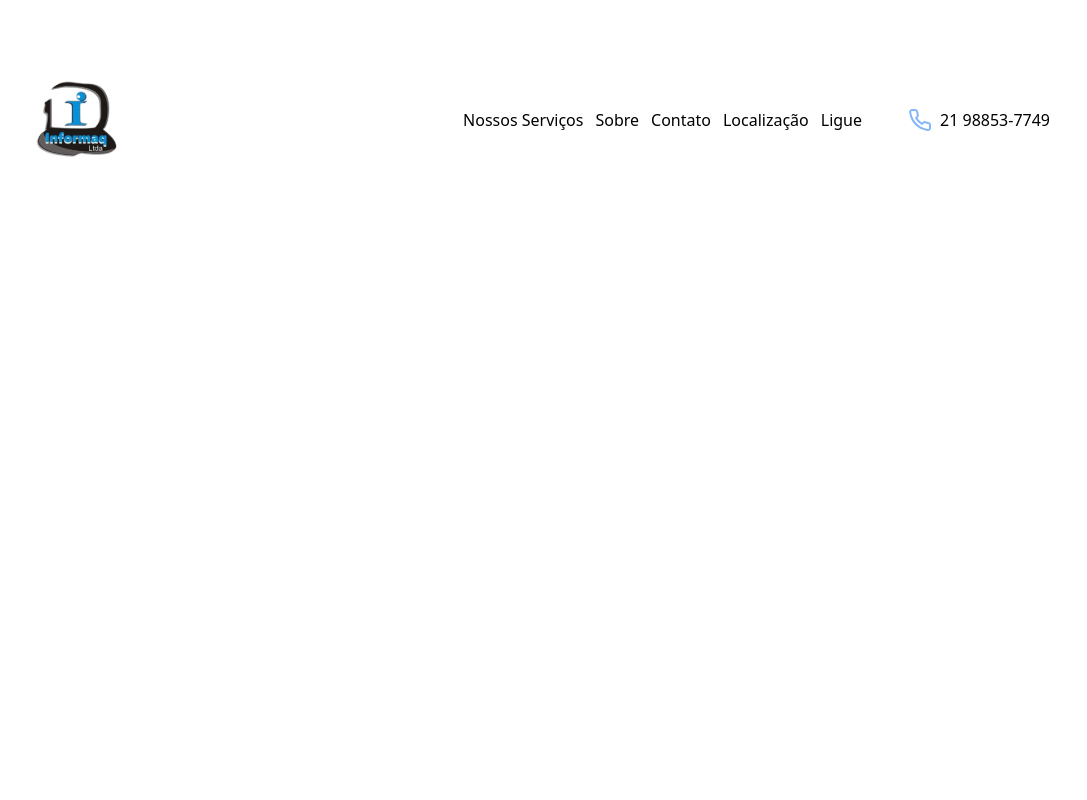
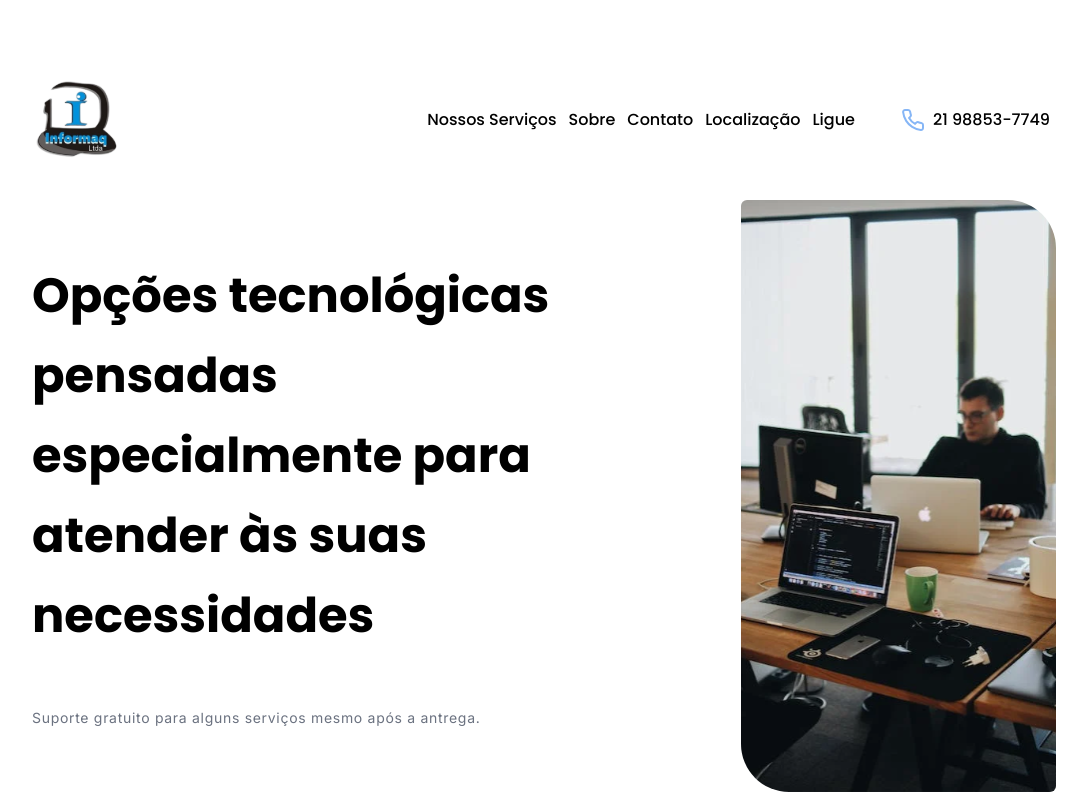
Before and after one commit to julioceno/informaq, a React (Vite) app: page / in a window 1280 px wide. Shown: the top 800 px of the page, without its empty margins (96-1183 px from the left). Built offline with nearby package versions, Linux system fonts and the light colour scheme.

Commit message:
[feature]: config fonts

```diff
--- a/src/App.tsx
+++ b/src/App.tsx
@@ -1,9 +1,17 @@
-import { Header } from "./components";
+import { Header, ImageAndText } from "./components";
 
 export default function App() {
   return (
-    <div className="flex flex-col pt-20 px-4 sm:px-10 lg:px-32">
+    <div className="max-w-[2000px] mx-auto flex flex-col pt-10 sm:pt-16 md:pt-20 px-4 sm:px-10 lg:px-32">
       <Header />
+      <main className="mt-10">
+        <section className="flex flex-col gap-10">
+          <ImageAndText />
+          <ImageAndText />
+          <ImageAndText />
+          <ImageAndText />
+        </section>
+      </main>
     </div>
   );
 }
--- a/src/commom/hooks/useWidth.ts
+++ b/src/commom/hooks/useWidth.ts
@@ -11,7 +11,7 @@ export enum Breakpoints {
 }
 
 function getBreakpoint(width: number) {
-  if (width < 355) return Breakpoints.XXS;
+  if (width < 365) return Breakpoints.XXS;
   if (width < 475) return Breakpoints.XS;
   if (width < 640) return Breakpoints.SM;
   if (width < 768) return Breakpoints.MD;
--- a/src/components/Header/Menu.tsx
+++ b/src/components/Header/Menu.tsx
@@ -6,11 +6,11 @@ export function Menu() {
   const isExtraSmall = useIsLessThan(Breakpoints.XXS);
 
   return (
-    <nav className="flex items-center">
+    <nav className="flex items-center font-poppins font-medium">
       <ul className="hidden md:flex gap-3">
         {menuList({}).map((item, index) => (
           <li key={index}>
-            <a href={item.href} className="text-black ">
+            <a href={item.href} className="text-black hover:underline">
               {item.label}
             </a>
           </li>
@@ -20,7 +20,7 @@ export function Menu() {
       {/* TODO: add this contact in enum */}
       {!isExtraSmall && (
         <a
-          className="flex gap-2 ml-10 p-1.5 ease-in-out duration-200 rounded-md cursor-pointer hover:bg-gray-200"
+          className="flex gap-2 ml-10 p-1.5 ease-in-out duration-200 rounded-md cursor-pointer hover:bg-gray-200  "
           href="tel:21988537749"
         >
           <Phone className="text-main-blue" />
--- /dev/null
+++ b/src/components/ImageAndText/index.tsx
@@ -0,0 +1,22 @@
+import ProgrammingPhoto from "../../../public/programming.svg";
+
+export function ImageAndText() {
+  return (
+    <section className="grid grid-cols-3 gap-3 md:gap-10">
+      <img
+        src={ProgrammingPhoto}
+        alt="programming"
+        className="w-full h-36 md:h-96 lg:h-[37rem] object-cover rounded-md md:rounded-tr-6xl md:rounded-bl-6xl col-span-3 md:col-span-1 md:order-2"
+      />
+      <div className="flex flex-col gap-1 col-span-3 md:col-span-2 text-center md:text-start mt-3 md:mt-14 md:order-1 md:place-self-start ">
+        <h2 className="font-poppins text-2xl sm:text-3xl md:text-4xl lg:text-5xl font-bold md:w-5/6 lg:md:4/6">
+          Opções tecnológicas pensadas especialmente para atender às suas
+          necessidades
+        </h2>
+        <span className="font-inter text-sm text-gray-500 md:mt-12 tracking-wider">
+          Suporte gratuito para alguns serviços mesmo após a antrega.
+        </span>
+      </div>
+    </section>
+  );
+}
--- a/src/components/index.ts
+++ b/src/components/index.ts
@@ -1 +1,2 @@
 export * from "./Header";
+export * from "./ImageAndText";
--- a/tailwind.config.js
+++ b/tailwind.config.js
@@ -1,4 +1,6 @@
 /** @type {import('tailwindcss').Config} */
+const defaultTheme = require("tailwindcss/defaultTheme");
+
 export default {
   content: ["./index.html", "./src/**/*.{js,ts,jsx,tsx}"],
   theme: {
@@ -6,6 +8,16 @@ export default {
       colors: {
         "main-blue": "#86B6F6",
       },
+      borderRadius: {
+        "6xl": "3rem",
+      },
+      fontSize: {
+        "5xl": ["3rem", "5rem"],
+      },
+    },
+    fontFamily: {
+      poppins: ["Poppins", ...defaultTheme.fontFamily.sans],
+      inter: ["Inter", ...defaultTheme.fontFamily.sans], // TODO: verify alternative
     },
   },
   plugins: [],
```
